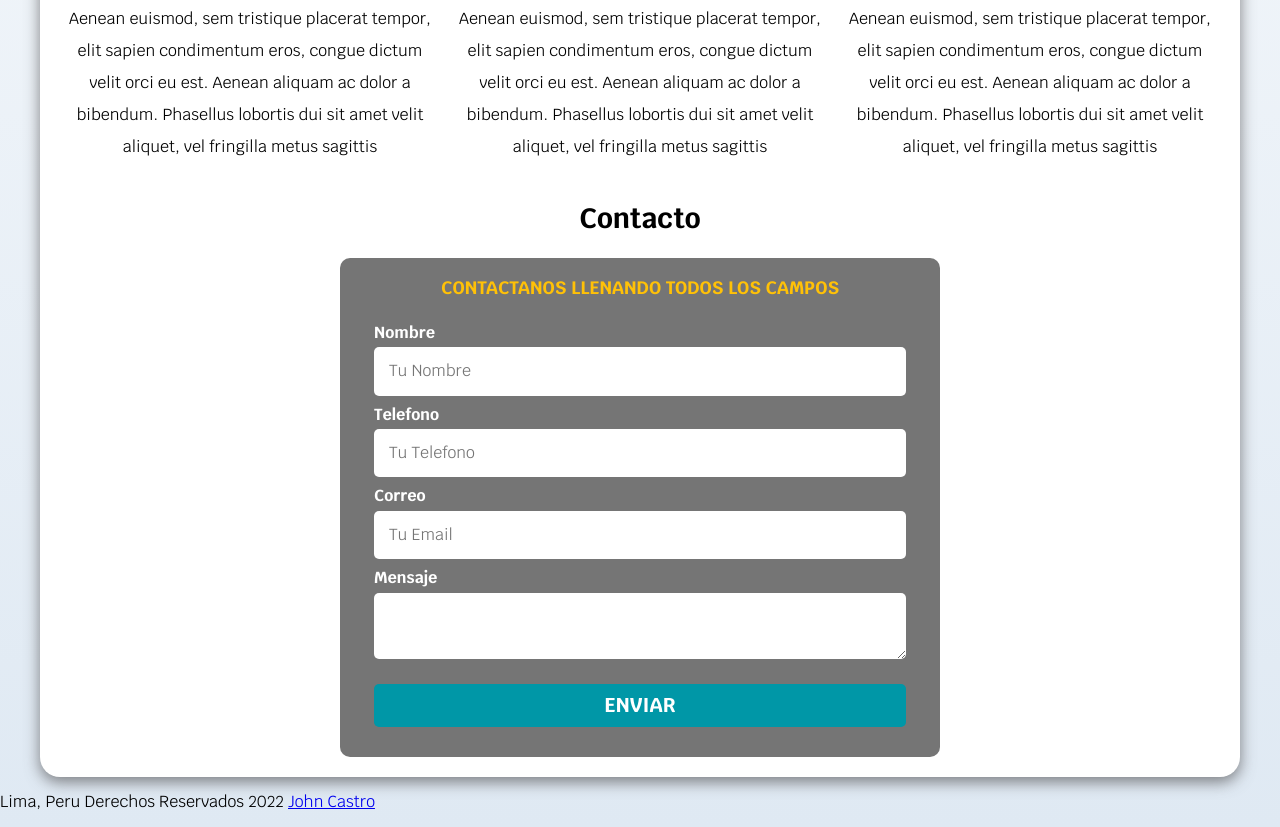
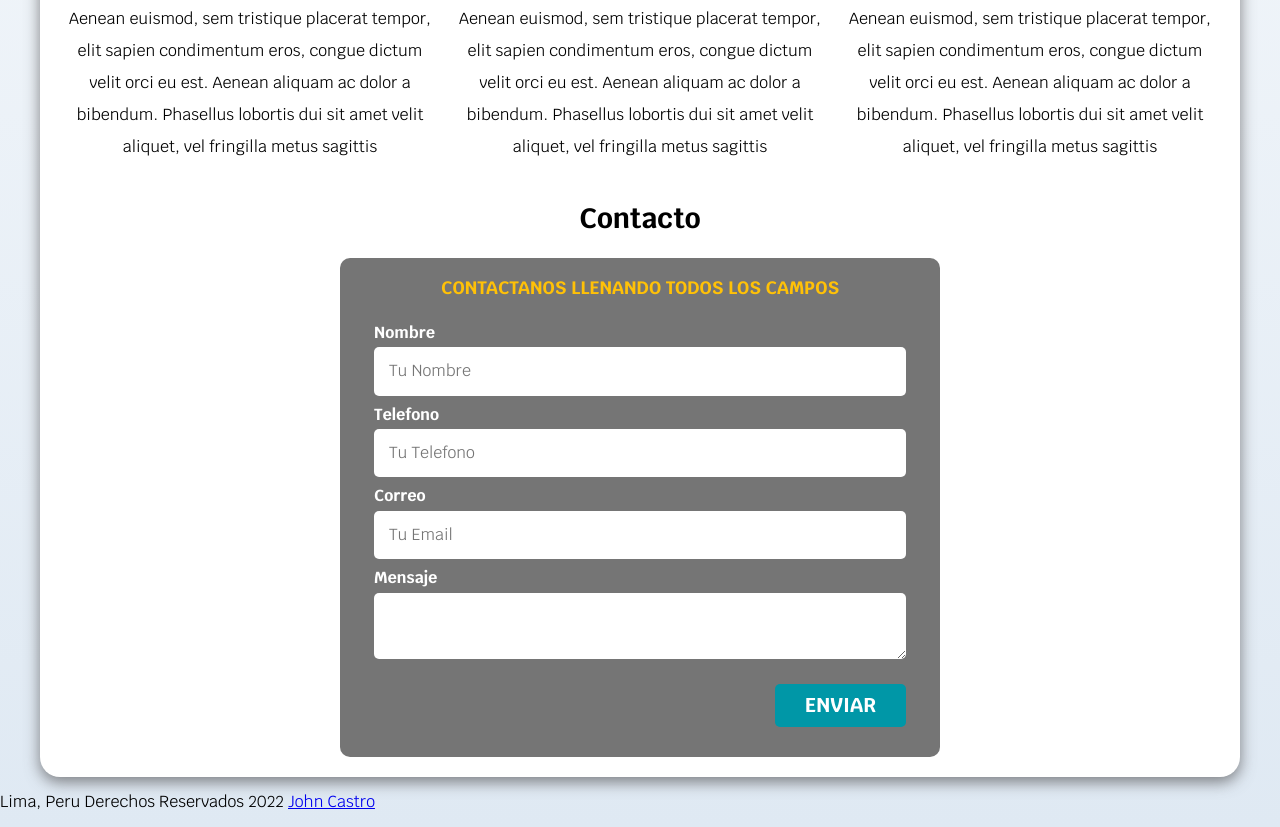
Before and after one commit to JohnCR2022/JC-Consultores, a plain HTML site: page index.html in a window 1280 px wide. Shown: the part 926-1753 px from the top of the page. Drawn offline with Linux system fonts and the light colour scheme.

Commit message:
css a los inputs

```diff
--- a/css/styles.css
+++ b/css/styles.css
@@ -31,18 +31,58 @@ body {
     font-size: 3.8rem;
 }
 
+/* TItulos */
+
 .titulo span{
     font-size: 2rem;
 }
 
+/* utilidades */
+
+.w-sm-100{
+    width: 100%;
+}
+
+@media(min-width:768px){
+    .w-sm-100{
+        width:auto;
+    }
+}
+
+.flex{
+    display: flex;
+
+}
+
+.alinear-derecha{
+    justify-content: flex-end;
+
+}
+
+/* navegacion principal */
+
 .nav-bg {
     background-color: var(--secundario);
+}
+
+.navegacion-principal{
+    display: flex;
+    flex-direction: column;
+}
+
+
+@media (min-width: 768px ) {
+    .navegacion-principal { /* hereda propiedades del padre por eso no se vuelve a escribir */
+        flex-direction: row;
+        justify-content: space-between;
+    }
 }
 
 .contenedor{
     max-width: 120rem;
     margin: 0 auto
 }
+
 
 .boton {
 background-color: var(--secundario);
@@ -62,17 +102,6 @@ border: none;
     cursor: pointer;
 }
 
-.navegacion-principal{
-    display: flex;
-    flex-direction: column;
-}
-
-@media (min-width: 768px ) {
-    .navegacion-principal { /* hereda propiedades del padre por eso no se vuelve a escribir */
-        flex-direction: row;
-        justify-content: space-between;
-    }
-}
 
 .sombra {
     -webkit-box-shadow: 0px 5px 15px 0px rgba(77,76,77,0.69);
@@ -234,7 +263,7 @@ h1,h2,h3 {
     padding: 1.5rem;
     border-radius: 0.5rem;
 }
-
+/*
 .enviar .boton {
     width: 100%;
-}
+} */
--- a/index.html
+++ b/index.html
@@ -133,8 +133,9 @@
                         <textarea class="input-text"></textarea>
                     </div>
                 </div><!--contenedor de los campos del formulario-->
-                <div class="enviar">
-                    <input class="boton" type="submit" value="Enviar">
+
+                <div class="alinear-derecha flex">
+                    <input class="boton w-sm-100" type="submit" value="Enviar">
                 </div>
             </fieldset>
         </form>
```
